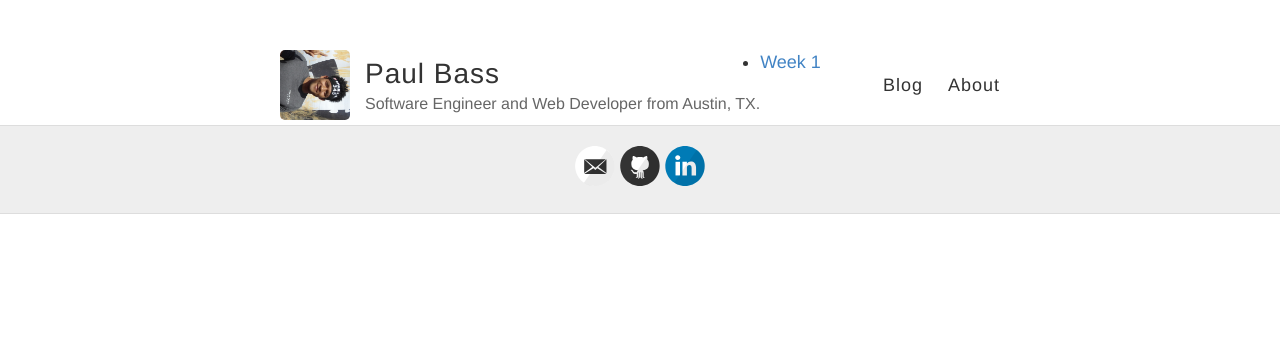
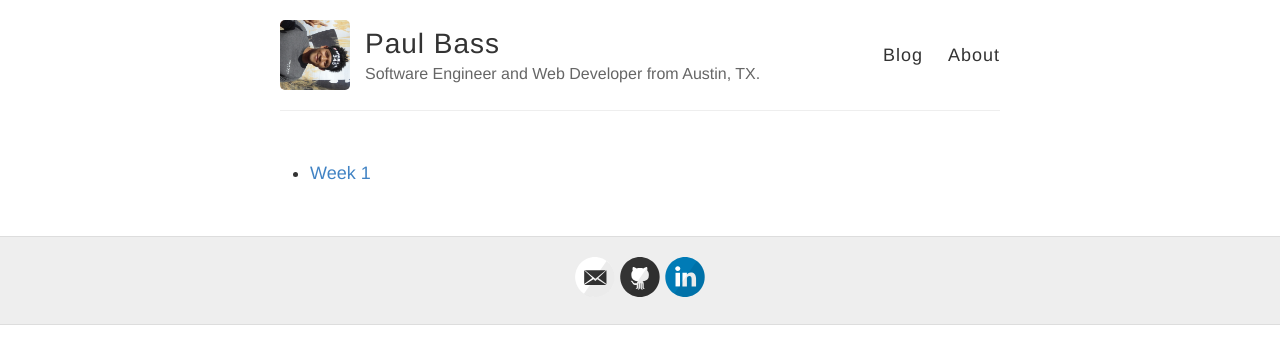
Before and after one commit to gunblader/gunblader.github.io, a Jekyll site: the page built from index.html, in a window 1280 px wide. Shown: the top 364 px of the page. Built offline with Jekyll 4.4.1, drawn with Linux system fonts in a browser that asks for light colours; Markdown is read by kramdown in place of the engine named in the settings.

Commit message:
Update default.html

```diff
--- a/_layouts/default.html
+++ b/_layouts/default.html
@@ -18,7 +18,7 @@
   <body>
     <div class="wrapper-masthead">
       <div class="container">
-        <header class="header-logo">
+        <header class="masthead clearfix">
           <a href="{{ site.baseurl }}/" class="site-avatar"><img src="{{ site.avatar }}" /></a>
 
           <div class="site-info">
```
